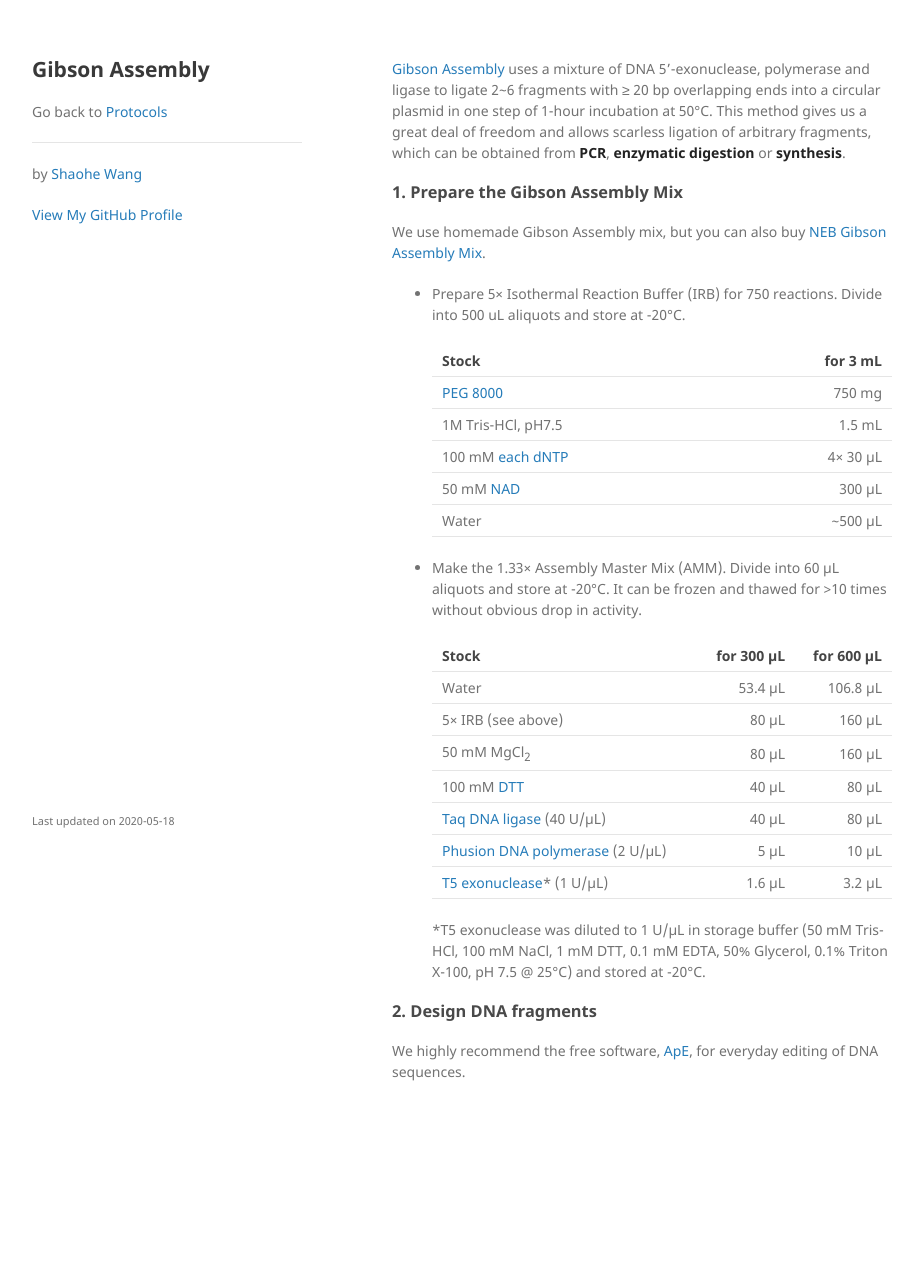
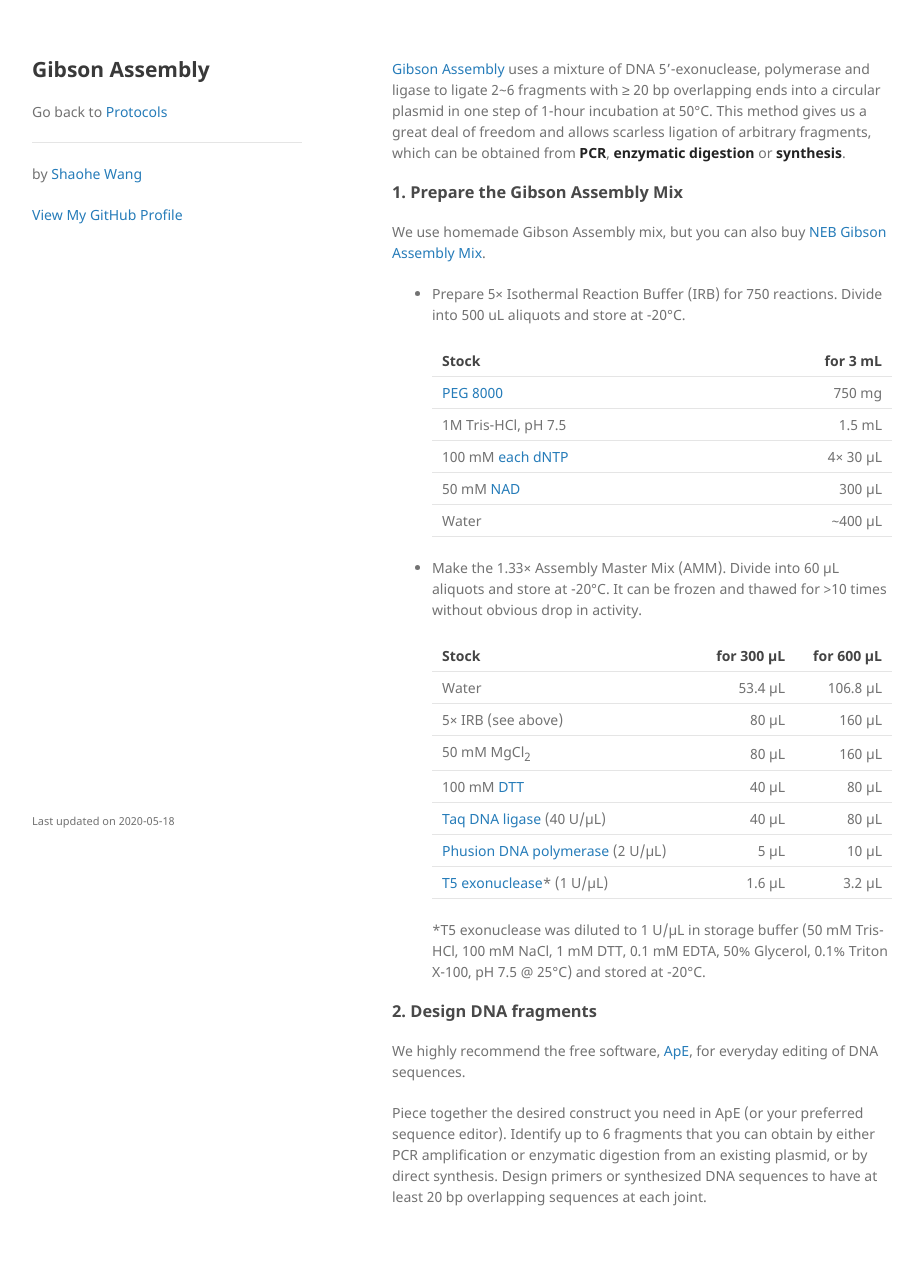
Before and after one commit to snownontrace/snownontrace.github.io, a Jekyll site: the page built from gibson-assembly.md, in a window 1280 px wide. Shown: the whole page, without its empty margins (178-1101 px from the left). Built offline with Jekyll 4.4.1, drawn with Linux system fonts in a browser that asks for light colours; before the commit the page ends 1152 px from its top, so only the background shows below that.

Commit message:
Update gibson-assembly.md

```diff
--- a/gibson-assembly.md
+++ b/gibson-assembly.md
@@ -17,10 +17,10 @@ We use homemade Gibson Assembly mix, but you can also buy [NEB Gibson Assembly M
   | Stock | for 3 mL |
   |:---|---:|
   | [PEG 8000](https://www.sigmaaldrich.com/catalog/product/aldrich/p2139?lang=en&region=US) | 750 mg |
-  | 1M Tris-HCl, pH7.5 | 1.5 mL |
+  | 1M Tris-HCl, pH 7.5 | 1.5 mL |
   | 100 mM [each dNTP](https://www.neb.com/products/n0446-deoxynucleotide-solutionset#Product%20Information) | 4× 30 µL |
   | 50 mM [NAD](https://www.sigmaaldrich.com/catalog/product/sial/n7004?lang=en&region=US) | 300 µL |
-  | Water | ~500 µL |
+  | Water | ~400 µL |
 
 - Make the 1.33× Assembly Master Mix (AMM). Divide into 60 µL aliquots and store at -20°C. It can be frozen and thawed for >10 times without obvious drop in activity.
 
@@ -39,3 +39,5 @@ We use homemade Gibson Assembly mix, but you can also buy [NEB Gibson Assembly M
 ### 2. Design DNA fragments
 
 We highly recommend the free software, [ApE](https://jorgensen.biology.utah.edu/wayned/ape/), for everyday editing of DNA sequences.
+
+Piece together the desired construct you need in ApE (or your preferred sequence editor). Identify up to 6 fragments that you can obtain by either PCR amplification or enzymatic digestion from an existing plasmid, or by direct synthesis. Design primers or synthesized DNA sequences to have at least 20 bp overlapping sequences at each joint.
```
